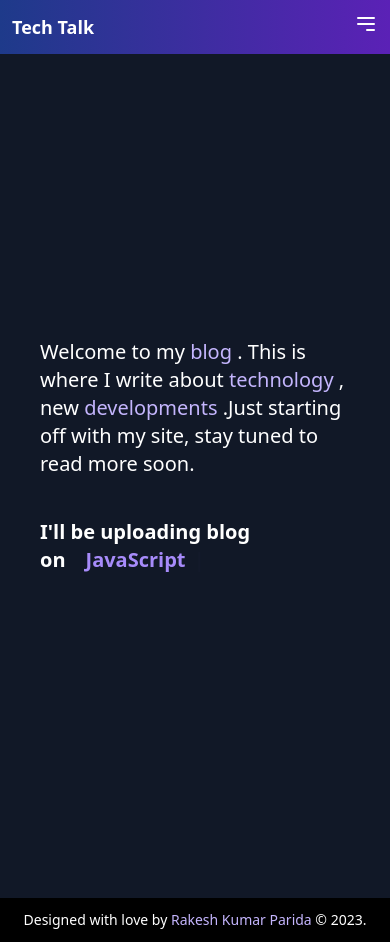
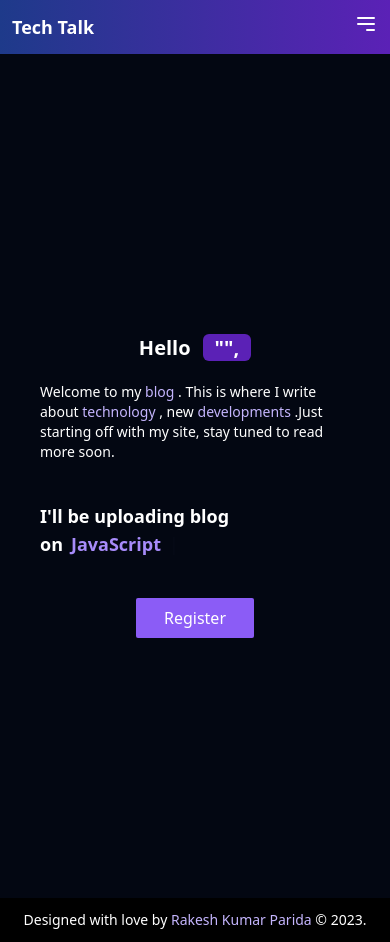
Before and after one commit to Rakesh-99/TechTalk-frontend, a React (Create React App) app: page / in a window 390 px wide. Built offline with nearby package versions, Linux system fonts and the light colour scheme.

Commit message:
Ui improved and added minor features

```diff
--- a/src/Components/BlogForm/BlogForm.jsx
+++ b/src/Components/BlogForm/BlogForm.jsx
@@ -3,7 +3,8 @@ import NavBar from '../NavBar/NavBar'
 import axios from 'axios'
 import CkEditor from '../Editor/CkEditor'
 import Home from '../Home/Home'
-import { toast } from 'react-toastify'
+import { toast } from 'react-toastify';
+import Spinner from '../Spinner/Spinner';
 
 const BlogForm = () => {
 
@@ -11,6 +12,7 @@ const BlogForm = () => {
 
   const [editorData, setEditorData] = useState('')
 
+  const [loading, setLoading] = useState(false);
 
   const handleEditorDataChange = data => {
     setEditorData(data) // Update the editorData state with CKEditor data
@@ -47,29 +49,34 @@ const BlogForm = () => {
 
       try {
 
+        setLoading(true);
         axios
           .post(' https://blograkesh.onrender.com/blog', data).then(res => {
-            console.log('RES', res)
+            setLoading(false);
             toast.success('Blog has been posted');
           })
           .catch(err => {
-            console.log('ERR', err)
+            setLoading(false);
             toast.error('Error occurred while posting blog ')
           })
       } catch (error) {
-        console.log(error);
+        setLoading(false);
       }
     } else {
+      setLoading(false);
       toast.error('Bad request');
     }
   }
 
   return (
-    <div className='bg-gray-900 max-[600px]:h-screen'>
+    <div className='bg-gray-900 h-screen'>
       <NavBar />
 
-      {userrole == 'Bearer 1' ? (
+
+      {userrole === 'Bearer 1' ? (
+
         <div>
+          {loading === true ? <div className='flex flex-col pt-40'> <p className='text-white text-center mb-10'>Adding your blog...</p> <Spinner /></div> :
             <div className='flex justify-center items-center w-full flex-col max-[600px]:h-screen space-y-3 mt-10'>
               <select
                 className='py-2 w-96 rounded-sm px-2 '
@@ -107,7 +114,7 @@ const BlogForm = () => {
               />
 
               <input
-              className='text-white border border-gray-400 w-80 rounded-md py-2 px-5 '
+                className='  '
                 type='file'
                 accept='/image'
                 onChange={e => setUploadFile(e.target.files[0])}
@@ -122,10 +129,13 @@ const BlogForm = () => {
                 ADD BLOG
               </button>
             </div>
+          }
         </div>
+
       ) : (
         <Home />
       )}
+
     </div>
   )
 }
--- a/src/Components/Home/Home.jsx
+++ b/src/Components/Home/Home.jsx
@@ -2,25 +2,30 @@ import React from 'react';
 import Footer from '../Footer/Footer';
 import NavBar from '../NavBar/NavBar';
 import TypeWriter from '../TypeWriter/TypeWriter';
-import { FaLaptopCode } from 'react-icons/fa';
-import heroImg from '../../Assets/Meh.png';
+import { Link } from 'react-router-dom';
 
 
 const Home = () => {
 
+    const getusername = sessionStorage.getItem('username');
+    console.log(getusername);
 
     return (
         <div className="">
             <NavBar />
-            <div className=" bg-gray-900 h-screen flex px-10 py-5 w-full max-[760px]:flex-col max-[760px]:justify-center max-[760px]:items-center">
-
+            <div className="h-screen bg-gray-950 flex px-10 py-5 w-full max-[760px]:flex-col max-[760px]:justify-center max-[760px]:items-center">
 
                 <div className="w-1/2 flex items-center justify-center flex-col max-[760px]:w-full">
-                    <p className='text-white text-xl '>Welcome to my <span className='text-violet-300'>blog</span> . This is where I write about <span className='text-violet-300'>technology</span> , new <span className='text-violet-300'>developments</span> .Just starting off with my site, stay tuned to read more soon.</p>
+
+                    <div className="py-5"><h1 className='text-white text-xl sm:text-3xl font-semibold'>Hello<span className='text-xl sm:text-3xl  text-white bg-violet-800 rounded-md ml-3 px-3'>"{getusername}",</span></h1></div>
+
+                    <p className='text-white text-sm sm:text-xl '>Welcome to my <span className='text-violet-300'>blog</span> . This is where I write about <span className='text-violet-300'>technology</span> , new <span className='text-violet-300'>developments</span> .Just starting off with my site, stay tuned to read more soon.</p>
 
                     <div className="py-10 ">
                         <TypeWriter />
                     </div>
+
+                    <Link to={'/signup'} className='bg-violet-500 text-white py-2 px-7 rounded-sm'>Register</Link>
                 </div>
 
             </div>
--- a/src/Components/Login/Login.jsx
+++ b/src/Components/Login/Login.jsx
@@ -89,7 +89,7 @@ const Login = () => {
 
     <div className='flex flex-col w-full justify-center items-center bg-black h-screen'>
 
-      {loading === true ? <div className='pt-96'><Spinner /></div> :
+      {loading === true ? <div className='pt-96 flex flex-col'> <p className='text-white text-center mb-10'>Please wait...</p> <Spinner /></div> :
 
         <form
           action=''
--- a/src/Components/TypeWriter/TypeWriter.jsx
+++ b/src/Components/TypeWriter/TypeWriter.jsx
@@ -14,8 +14,8 @@ const TypeWriter = () => {
     return (
         <>
 
-            <h1 className='text-3xl text-white font-semibold max-[500px]:text-xl'>I'll be uploading blog on
-                <span className='text-4xl text-violet-400 ml-5 max-[500px]:text-xl '>{text} <Cursor /></span>
+            <h1 className=' text-white font-semibold text-lg sm:text-2xl'>I'll be uploading blog on
+                <span className=' text-violet-400 ml-2 text-lg sm:text-3xl  '>{text} <Cursor /></span>
             </h1>
 
         </>
```
Also changed, not shown: src/Assets/Meh.png (deleted), src/Assets/man.jpg (added). Lines whose indentation alone changed are shown as unchanged.
